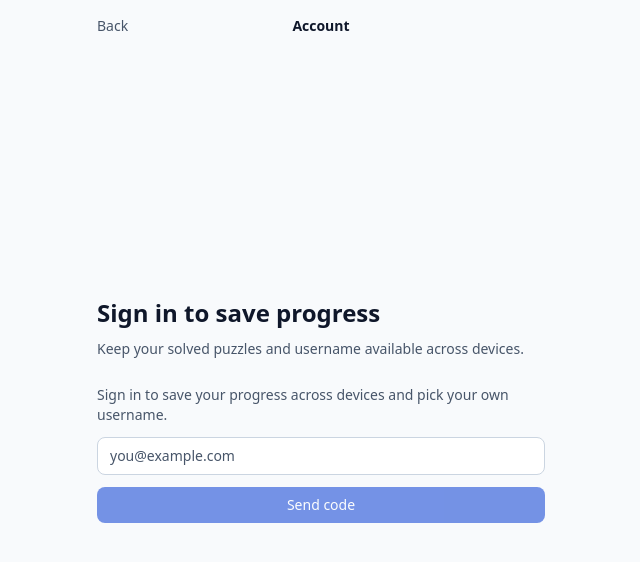
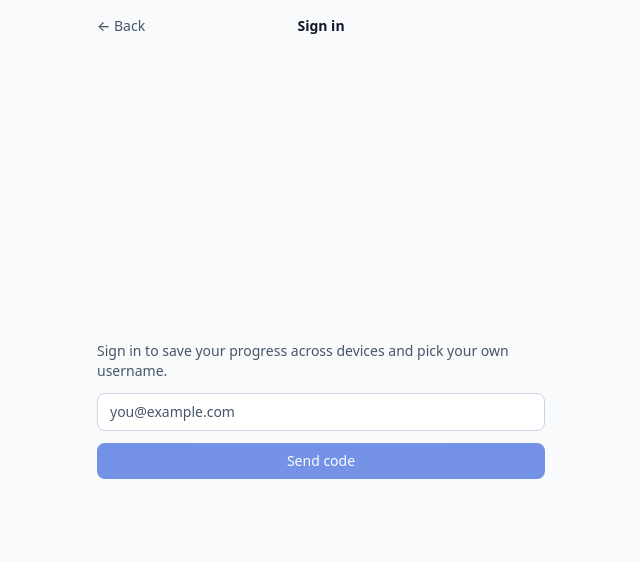
Before and after one commit to KyleTsai-Simek/sudoku-squad, a Next.js app in the folder apps/web/: page /auth/sign-in in a window 1280 px wide. Shown: the top 562 px of the page, without its empty margins (319-959 px from the left). Built offline with nearby package versions, Linux system fonts and the light colour scheme.

Commit message:
simplify sign-in page header

```diff
--- a/apps/web/app/auth/sign-in/page.tsx
+++ b/apps/web/app/auth/sign-in/page.tsx
@@ -34,24 +34,13 @@ export default function SignInPage() {
             onClick={goBack}
             className="justify-self-start text-sm font-medium text-muted hover:text-foreground"
           >
-            Back
+            ← Back
           </button>
-          <div className="justify-self-center text-sm font-semibold text-foreground">
-            Account
-          </div>
+          <h1 className="justify-self-center text-sm font-semibold text-foreground">Sign in</h1>
           <div aria-hidden="true" />
         </header>
 
         <section className="flex flex-1 flex-col justify-center py-10">
-          <div className="mb-6">
-            <h1 className="text-2xl font-semibold tracking-normal text-foreground">
-              Sign in to save progress
-            </h1>
-            <p className="mt-2 text-sm leading-6 text-muted">
-              Keep your solved puzzles and username available across devices.
-            </p>
-          </div>
-
           <AuthForm onComplete={() => router.push(nextPath)} />
         </section>
       </div>
```
Also changed, not shown: 1 other file (tests, documents, lock files or other folders).
